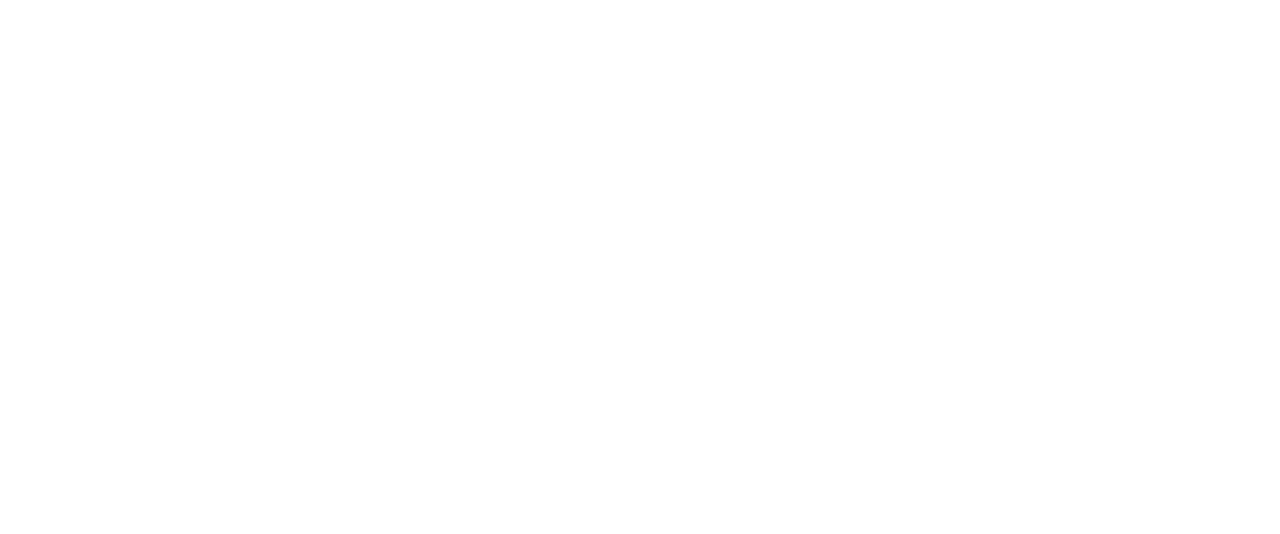
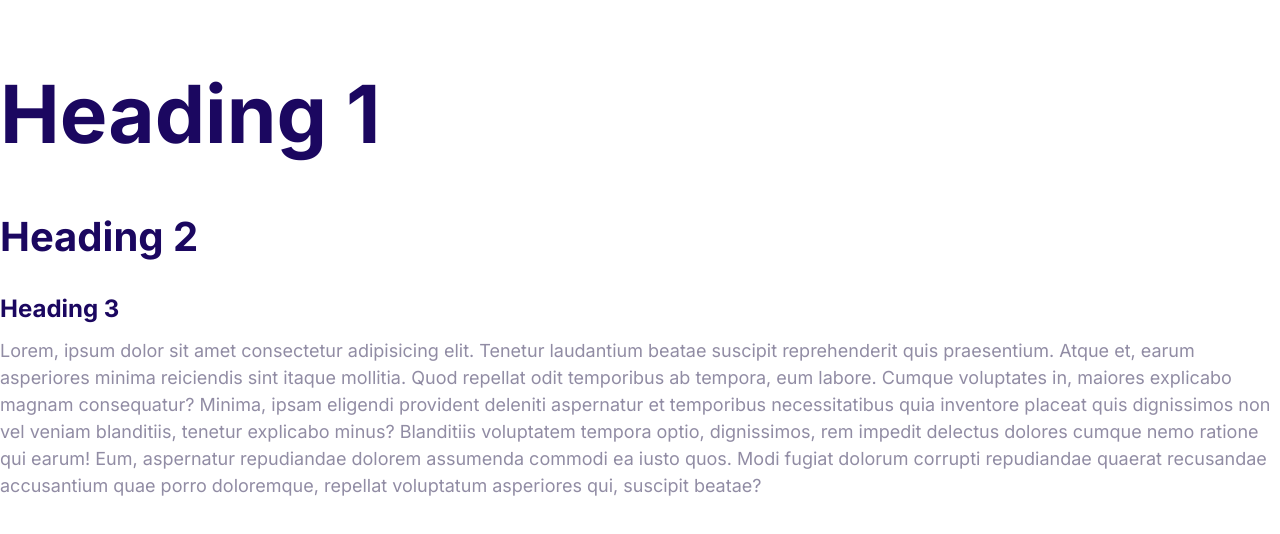
Before and after one commit to subrotoice/figma-to-html, a plain HTML site: page index.html in a window 1280 px wide. Drawn offline with Linux system fonts and the light colour scheme.

Commit message:
Define the styles for the fonts.

```diff
--- a/css/style.css
+++ b/css/style.css
@@ -2,6 +2,57 @@
     --color-primary: #2584ff;
     --color-secondary: #00d9ff;
     --color-accent: #ff3400;
-    --color-heading: #1b0760;
+    --color-headings: #1b0760;
     --color-body: #918ca4;
 }
+
+html {
+    /* 62.5% of 16px = 10px; 1 rem = 10px */
+    font-size: 62.5%;
+}
+
+body {
+    font-family: "Inter", sans-serif;
+    font-size: 2.4rem;
+    line-height: 1.5;
+    color: var(--color-body);
+}
+
+h1, h2, h3 {
+    color: var(--color-headings);
+    margin-bottom: 1rem;
+}
+
+h1 {
+    font-size: 7rem;
+}
+
+h2 {
+    font-size: 4rem;
+}
+
+h3 {
+    font-size: 3rem;
+}
+
+p {
+    margin-top: 0;
+}
+
+@media screen and (min-width: 1024px) {
+    body {
+        font-size: 1.8rem;
+    }
+
+    h1 {
+        font-size: 8rem;
+    }
+
+    h2 {
+        font-size: 4rem;
+    }
+
+    h3 {
+        font-size: 2.4rem;
+    }
+}
--- a/index.html
+++ b/index.html
@@ -4,8 +4,32 @@
     <meta charset="UTF-8" />
     <meta name="viewport" content="width=device-width, initial-scale=1.0" />
     <title>Document</title>
+    <link rel="preconnect" href="https://fonts.googleapis.com" />
+    <link rel="preconnect" href="https://fonts.gstatic.com" crossorigin />
+    <link
+      href="https://fonts.googleapis.com/css2?family=Inter:ital,opsz,wght@0,14..32,100..900;1,14..32,100..900&display=swap"
+      rel="stylesheet"
+    />
     <link rel="stylesheet" href="css/normalize.css" />
     <link rel="stylesheet" href="css/style.css" />
   </head>
-  <body></body>
+  <body>
+    <h1>Heading 1</h1>
+    <h2>Heading 2</h2>
+    <h3>Heading 3</h3>
+    <p>
+      Lorem, ipsum dolor sit amet consectetur adipisicing elit. Tenetur
+      laudantium beatae suscipit reprehenderit quis praesentium. Atque et, earum
+      asperiores minima reiciendis sint itaque mollitia. Quod repellat odit
+      temporibus ab tempora, eum labore. Cumque voluptates in, maiores explicabo
+      magnam consequatur? Minima, ipsam eligendi provident deleniti aspernatur
+      et temporibus necessitatibus quia inventore placeat quis dignissimos non
+      vel veniam blanditiis, tenetur explicabo minus? Blanditiis voluptatem
+      tempora optio, dignissimos, rem impedit delectus dolores cumque nemo
+      ratione qui earum! Eum, aspernatur repudiandae dolorem assumenda commodi
+      ea iusto quos. Modi fugiat dolorum corrupti repudiandae quaerat recusandae
+      accusantium quae porro doloremque, repellat voluptatum asperiores qui,
+      suscipit beatae?
+    </p>
+  </body>
 </html>
```
Also changed, not shown: README.md.
